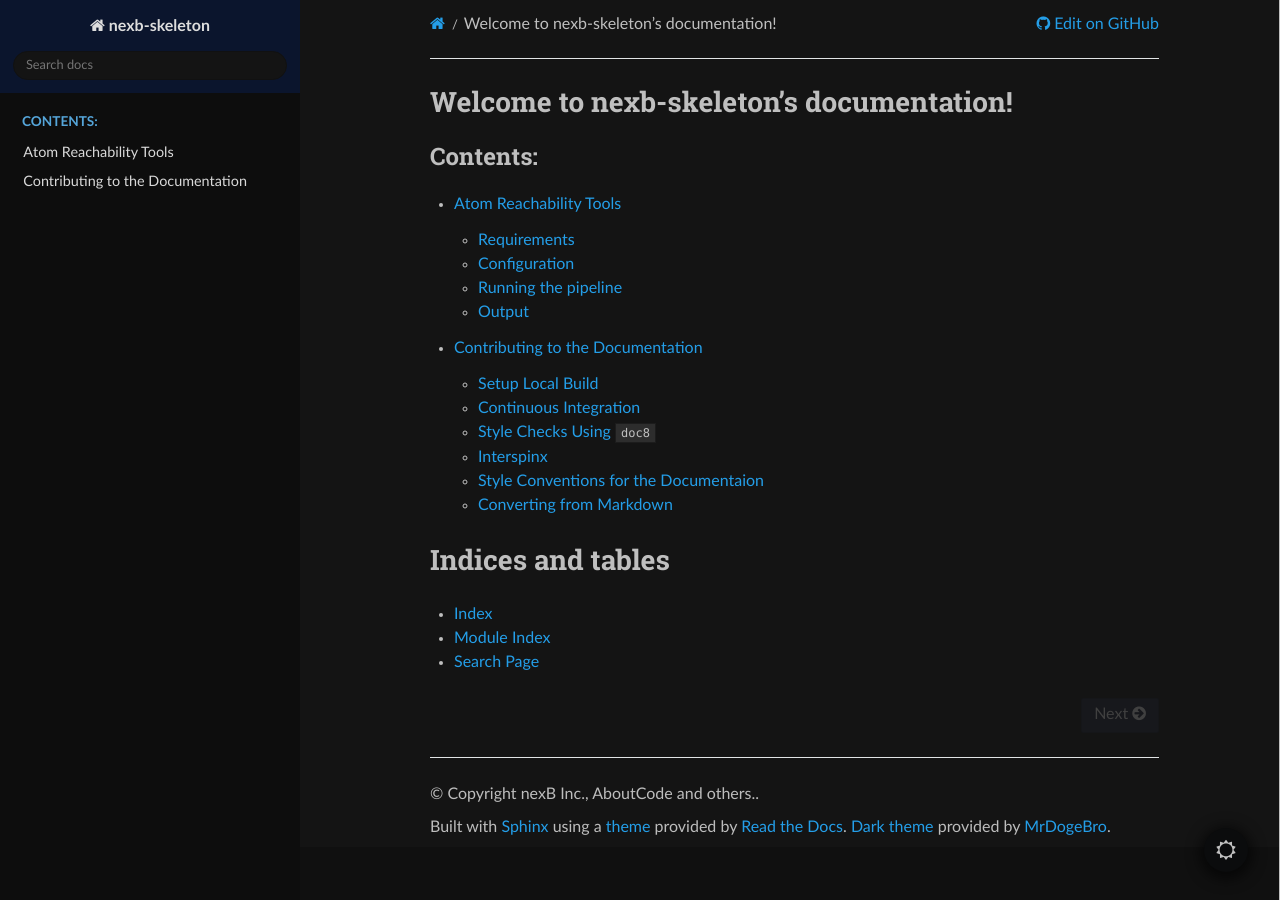
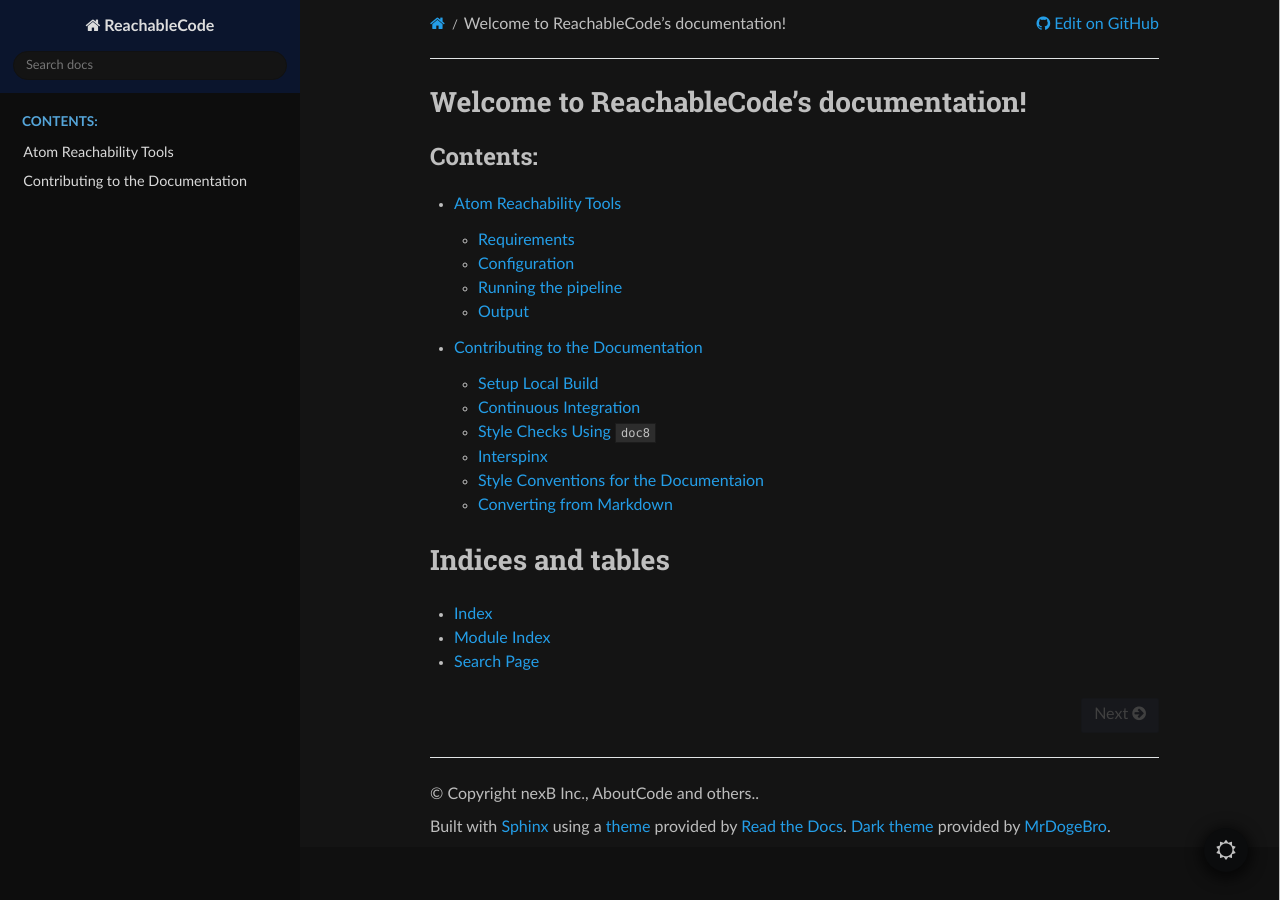
Before and after one commit to aboutcode-org/reachablecode, a Sphinx documentation site: the page built from docs/source/index.rst, in a window 1280 px wide. Built offline with Sphinx 7.4.7 and the Read the Docs theme 3.1.0, drawn with Linux system fonts in a browser that asks for light colours.

Commit message:
docs: update rtd project details
Signed-off-by: Keshav Priyadarshi <git@keshav.space>

```diff
--- a/docs/source/conf.py
+++ b/docs/source/conf.py
@@ -17,7 +17,7 @@
 
 # -- Project information -----------------------------------------------------
 
-project = "nexb-skeleton"
+project = "ReachableCode"
 copyright = "nexB Inc., AboutCode and others."
 author = "AboutCode.org authors and contributors"
 
@@ -79,9 +79,9 @@
 
 html_context = {
     "display_github": True,
-    "github_user": "nexB",
-    "github_repo": "nexb-skeleton",
-    "github_version": "develop",  # branch
+    "github_user": "aboutcode-org",
+    "github_repo": "reachablecode",
+    "github_version": "main",  # branch
     "conf_py_path": "/docs/source/",  # path in the checkout to the docs root
 }
 
--- a/docs/source/index.rst
+++ b/docs/source/index.rst
@@ -1,4 +1,4 @@
-Welcome to nexb-skeleton's documentation!
+Welcome to ReachableCode's documentation!
 =========================================
 
 .. toctree::
```
